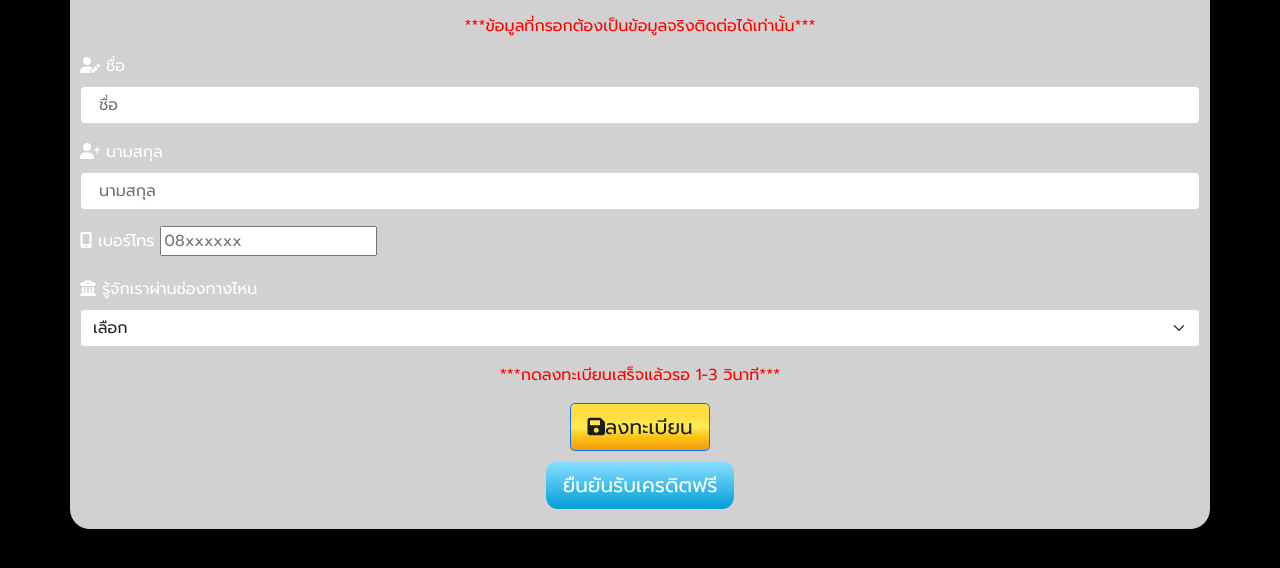
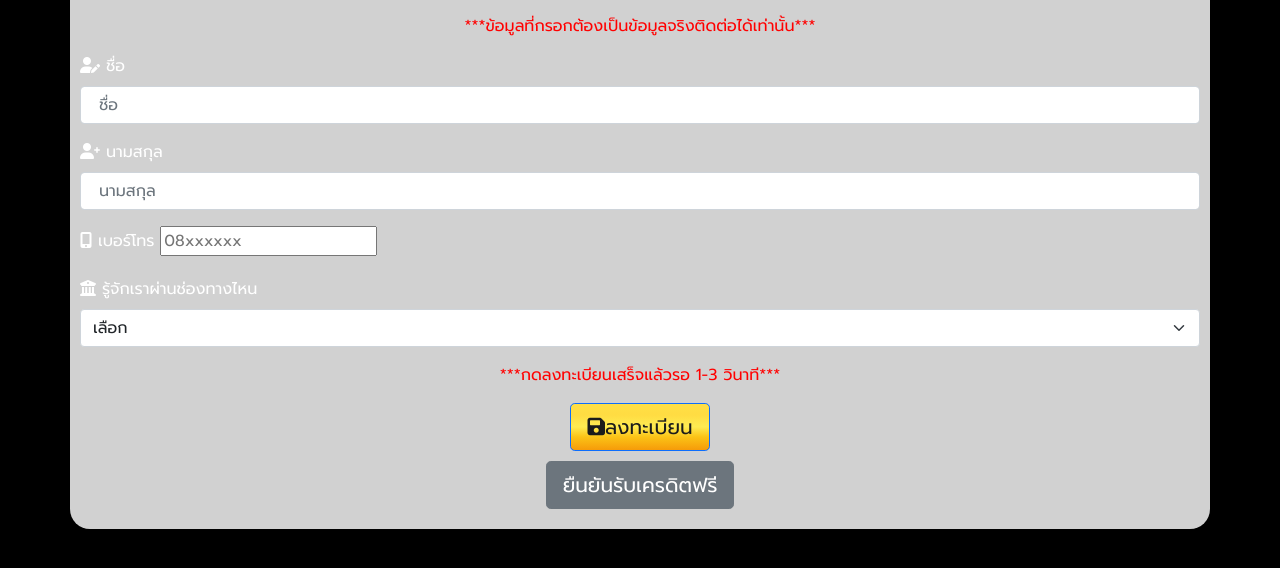
Before and after one commit to Allcredit/regismoney, a plain HTML site: page index.html in a window 1280 px wide. Shown: the part 184-752 px from the top of the page. Drawn offline with nearby package versions, Linux system fonts and the light colour scheme; some packages are replaced by stand-ins of ours; a script that the page names is missing.

Commit message:
Update index.html

```diff
--- a/index.html
+++ b/index.html
@@ -97,12 +97,7 @@ background: linear-gradient(180deg,#ffdf46,#ffdc42 23.96%,#feeb52 49.48%,#fbc316
 </div>
 <div class="botton1">
   <button type="button" id="send" class="btn btn-secondary btn-lg btn-block"
-  style="color: rgb(255, 255, 255);
-      background-origin: border-box;
-  border-radius: 12px;
-  border: 1px solid transparent;
-  background-image: linear-gradient(180deg,#8be0ff,#009dd8), linear-gradient(125deg, #d1d1d1, #60e8fd 31.53%, #00d5ff 64.87%, #00387a);
-  ">ยืนยันรับเครดิตฟรี</button>
+  style="color: rgb(255, 255, 255);">ยืนยันรับเครดิตฟรี</button>
   </div>
 
   </form>
```
